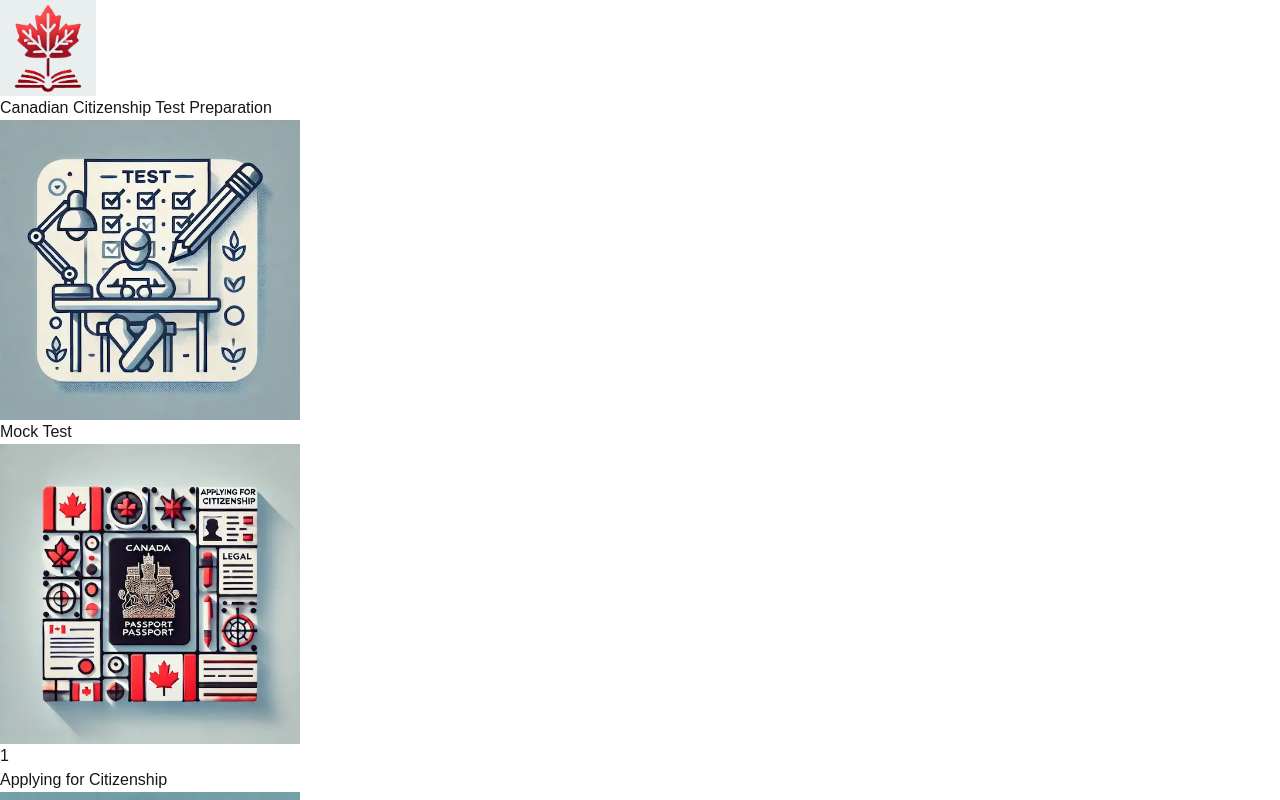
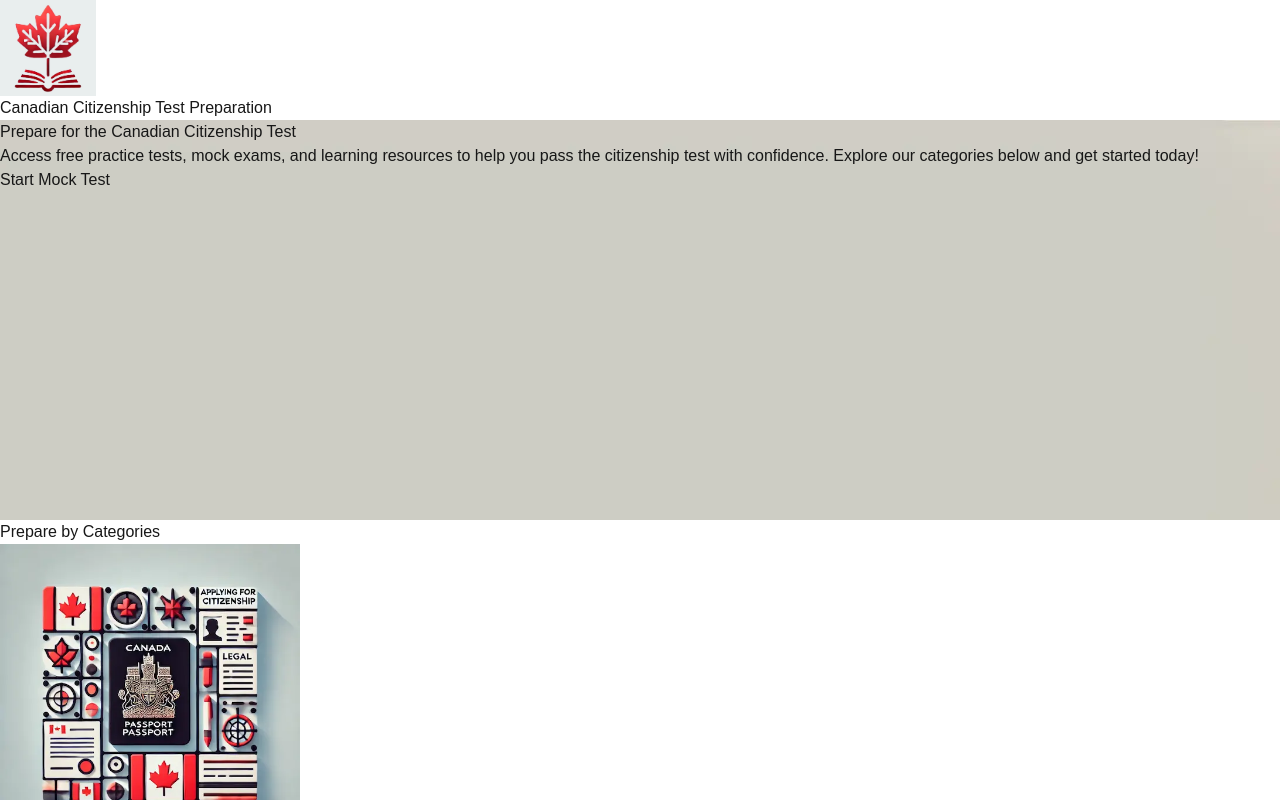
Before and after one commit to iheidari/canadian-citizenship-prep, a Next.js app: page / in a window 1280 px wide. Shown: the top 800 px of the page. Built offline with nearby package versions, Linux system fonts and the light colour scheme.

Commit message:
add hero image and more data for home screen

```diff
--- a/src/app/categories/[slug]/page.tsx
+++ b/src/app/categories/[slug]/page.tsx
@@ -18,7 +18,7 @@ const page = async ({ params }: IProps) => {
   const slug = (await params).slug;
   const category = getCategoryById(slug);
 
-  if (!category && slug !== "random20") {
+  if (!category && slug !== "mock-test") {
     return notFound();
   }
 
--- a/src/app/layout.tsx
+++ b/src/app/layout.tsx
@@ -36,7 +36,12 @@ export default function RootLayout({
           async
           crossOrigin="anonymous"
         />
-        <main>{children}</main>
+        <Script id="google-adsense">
+          {`
+            (adsbygoogle = window.adsbygoogle || []).push({});
+          `}
+        </Script>
+        <main className="bg-gray-900">{children}</main>
       </body>
     </html>
   );
--- a/src/app/page.tsx
+++ b/src/app/page.tsx
@@ -1,14 +1,16 @@
 import Categories from "./ui/Categories";
 import Footer from "./ui/Footer";
 import Header from "./ui/Header";
+import Hero from "./ui/Hero";
+import AboutUs from "./ui/AboutUs";
 
 export default function Home() {
   return (
     <>
       <Header />
-      <div className="max-w-[960px] w-full justify-center bg-gray-900 my-0 mx-auto">
-        <Categories />
-      </div>
+      <Hero />
+      <Categories />
+      <AboutUs />
       <Footer />
     </>
   );
--- a/src/app/services/questions/index.ts
+++ b/src/app/services/questions/index.ts
@@ -14,10 +14,10 @@ export type CategoriesKey =
   | "canadian-symbols"
   | "canadas-economy"
   | "canadas-regions"
-  | "random20";
+  | "mock-test";
 
 export const getQuestionsByCategory = (id: CategoriesKey) => {
-  if (id === "random20") {
+  if (id === "mock-test") {
     return getRandomQuestions(20);
   }
   return questionsData.filter((question) => question.categoryId === id);
--- /dev/null
+++ b/src/app/ui/AboutUs.tsx
@@ -0,0 +1,19 @@
+import React from "react";
+
+const AboutUs = () => {
+  return (
+    <div className="bg-gray-900 text-white py-8 px-4">
+      <div className="max-w-[960px] mx-auto">
+        <h2 className="text-2xl font-semibold mb-4">Why Choose Us?</h2>
+        <p className="text-gray-400 leading-relaxed">
+          We offer carefully curated practice tests and mock exams based on the
+          official Canadian citizenship test format. With detailed explanations
+          and performance tracking, our platform is designed to make your
+          preparation journey easier and more effective.
+        </p>
+      </div>
+    </div>
+  );
+};
+
+export default AboutUs;
--- a/src/app/ui/Categories/index.tsx
+++ b/src/app/ui/Categories/index.tsx
@@ -19,16 +19,31 @@ const Categories = () => {
   }, []);
 
   return (
+    <div className="max-w-[960px] w-full mx-auto  py-8 px-4 bg-gray-900">
+      <h2 className="text-2xl font-semibold text-gray-100 text-center mb-6">
+        Prepare by Categories
+      </h2>
       <div className="flex justify-center items-center min-h-screen p-4">
         <div className="grid grid-cols-1 sm:grid-cols-2 lg:grid-cols-[repeat(auto-fit,minmax(240px,1fr))] gap-8 w-full justify-items-center">
-        <Item
+          {/* <Item
           index={-1}
           name={"Mock Test"}
-          slug={"random20"}
+          slug={"mock-test"}
           score={0}
           borderColor="border-green-500"
           imagePriority
         />
+        <div
+          className={`relative border w-full sm:w-60 md:w-72  p-4 flex flex-col items-center justify-between text-center hover:border-blue-500 transition-colors duration-300 rounded-md m-2`}
+        >
+          <ins
+            className="adsbygoogle w-full sm:w-60 md:w-72"
+            data-ad-client="ca-pub-4083721213057833"
+            data-ad-slot="2497890615"
+            data-ad-format="auto"
+            data-full-width-responsive="true"
+          ></ins>
+        </div> */}
           {categories.map((item, index) => {
             const score =
               testResults.find((r) => r.categoryId === item.id)?.score ?? 0;
@@ -45,6 +60,7 @@ const Categories = () => {
           })}
         </div>
       </div>
+    </div>
   );
 };
 
--- /dev/null
+++ b/src/app/ui/Hero.tsx
@@ -0,0 +1,33 @@
+import Link from "next/link";
+import React from "react";
+
+const Hero = () => {
+  return (
+    <div
+      className="relative bg-cover bg-center py-12"
+      style={{
+        backgroundImage: "url('/images/hero.webp')",
+        minHeight: "400px",
+      }}
+    >
+      <div className="relative z-10 max-w-[960px]  text-black  mx-auto px-4">
+        <h1 className="text-3xl md:text-4xl font-bold mb-4 p-4 w-1/2">
+          Prepare for the Canadian Citizenship Test
+        </h1>
+        <p className="text-lg md:text-xl leading-relaxed p-4 w-1/2 mb-4">
+          Access free practice tests, mock exams, and learning resources to help
+          you pass the citizenship test with confidence. Explore our categories
+          below and get started today!
+        </p>
+        <Link
+          className="px-6 py-3 bg-blue-950 hover:bg-blue-800 text-white rounded-md text-lg font-medium transition"
+          href={"/categories/mock-test"}
+        >
+          Start Mock Test
+        </Link>
+      </div>
+    </div>
+  );
+};
+
+export default Hero;
```
Also changed, not shown: src/app/ui/Header/index.tsx (+0 -10 lines), src/app/ui/Test/index.tsx (+1 -1 lines), public/images/hero.webp. Lines whose indentation alone changed are shown as unchanged.
